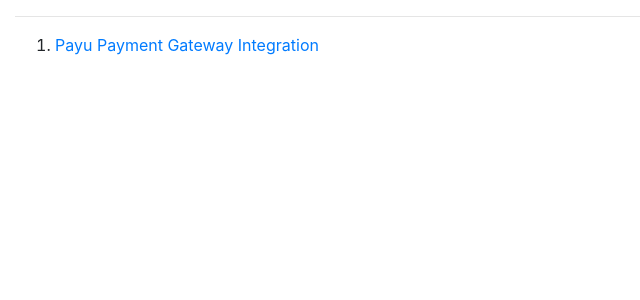
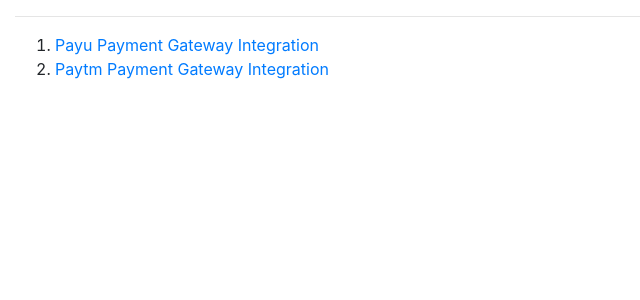
Before and after one commit to renjithsraj/paywix_demos, a Django app: page / in a window 1280 px wide. Shown: the part 56-356 px from the top of the page, without its empty margins (0-640 px from the left). Run offline with Django 3.2, Linux system fonts and the light colour scheme; some libraries are stand-ins or nearby versions.

Commit message:
updated the read.md

```diff
--- a/paywix_demo/checkout/urls.py
+++ b/paywix_demo/checkout/urls.py
@@ -1,10 +1,13 @@
 from django.urls import path
-from checkout.views import home, payu_checkout, payu_failure, payu_success
+from checkout.views import (home, payu_checkout, payu_failure, payu_success,
+                            paytm_checkout, paytm_response)
 
 
 urlpatterns = [
     path('', home, name="home"),
     path('payu_checkout/', payu_checkout, name="payu_checkout"),
+    path('paytm_checkout', paytm_checkout, name="paytm_checkout"),
     path('payu/failure', payu_failure, name="payu_failure"),
-    path('payu/success', payu_success, name="payu_success")
+    path('payu/success', payu_success, name="payu_success"),
+    path('paytm/response', paytm_response, name="paytm_response")
 ]
--- a/paywix_demo/checkout/views.py
+++ b/paywix_demo/checkout/views.py
@@ -3,8 +3,9 @@
 from django.views.decorators.csrf import csrf_exempt
 
 from paywix.payu import PAYU
+from paywix.paytm import PayTm
 payu = PAYU()
-
+paytm = PayTm()
 
 # Home page
 def home(request):
@@ -17,18 +18,43 @@
     if request.method == 'POST':
         data = dict(zip(request.POST.keys(), request.POST.values()))
         data['txnid'] = payu.generate_txnid()
-        payu_data = payu.initate_transaction(data)
+        payu_data = payu.initiate_transaction(data)
         print ("payu data us", payu_data)
         return render(request, 'payu_checkout.html', {"posted": payu_data})
     return render(request, 'payu.html', {})
 
 
+def paytm_checkout(request):
+    amount = 10
+    if amount:
+        order_id = paytm.id_generater()
+        data_dict = {
+            'ORDER_ID': order_id,
+            'TXN_AMOUNT': amount,
+            'CUST_ID': "renjithsraj@live.com",
+        }
+        param_dict = paytm.initiate_transaction(data_dict)
+        print ("before request", param_dict)
+        return render(request, "paytm_checkout.html", {'paytmdict': param_dict})
+
 # Payu success return page
 @csrf_exempt
 def payu_success(request):
-    return JsonResponse(request.POST.GET)
+    data = dict(zip(request.POST.keys(), request.POST.values()))
+    response = payu.check_hash(data)
+    return JsonResponse(response)
 
 
 # Payu failure page
+@csrf_exempt
 def payu_failure(request):
-    return JsonResponse(request.POST.GET)
+    data = dict(zip(request.POST.keys(), request.POST.values()))
+    response = payu.check_hash(data)
+    return JsonResponse(response)
+
+@csrf_exempt
+def paytm_response(request):
+    print("paytm response")
+    data = dict(zip(request.POST.keys(), request.POST.values()))
+    response = paytm.verify_hash(data)
+    return JsonResponse(response)
--- a/paywix_demo/templates/home.html
+++ b/paywix_demo/templates/home.html
@@ -15,6 +15,9 @@
                 <a href="{% url 'payu_checkout' %}">Payu Payment Gateway Integration</a>
             </li>
 
+            <li class="list-item">
+                <a href="{% url 'paytm_checkout' %}">Paytm Payment Gateway Integration</a>
+            </li>
 
         </ol>
     </div>
```
Also changed, not shown: paywix_demo/paywix_demo/settings.py (+10 -2 lines).
